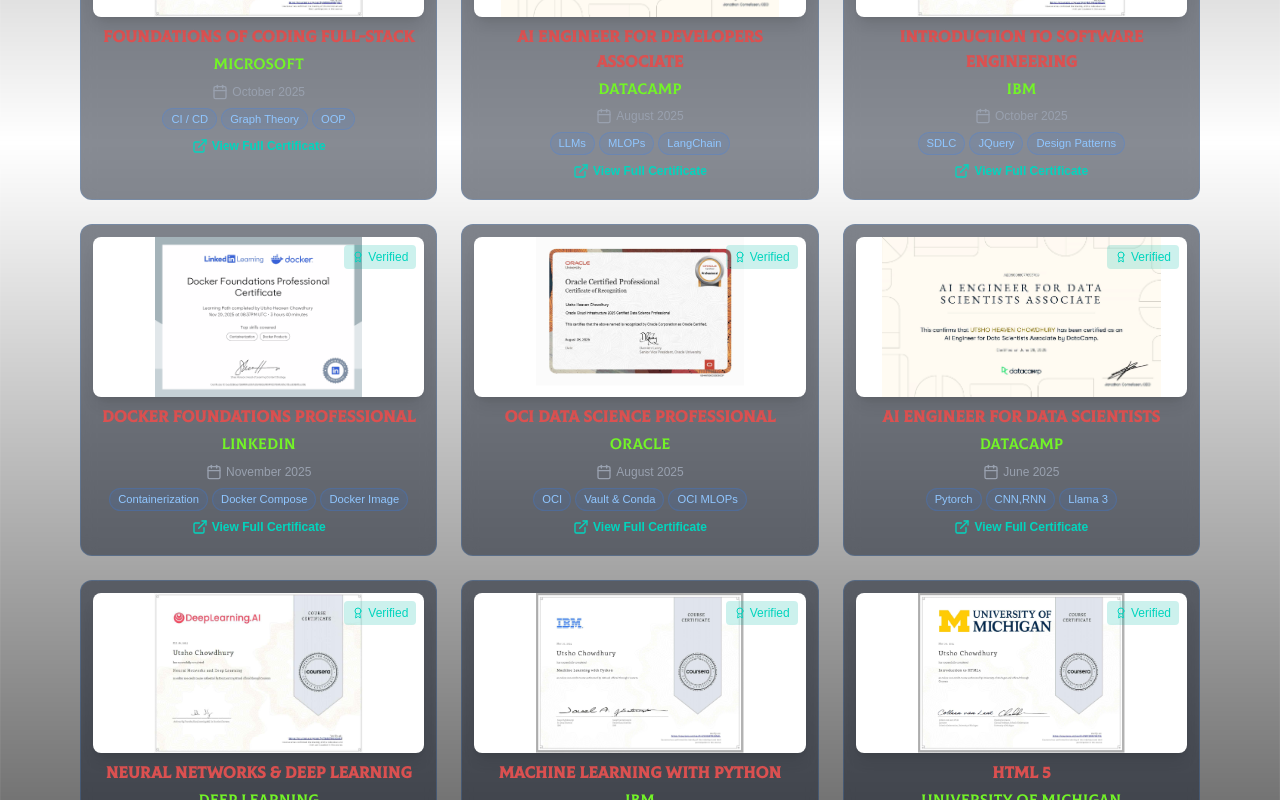
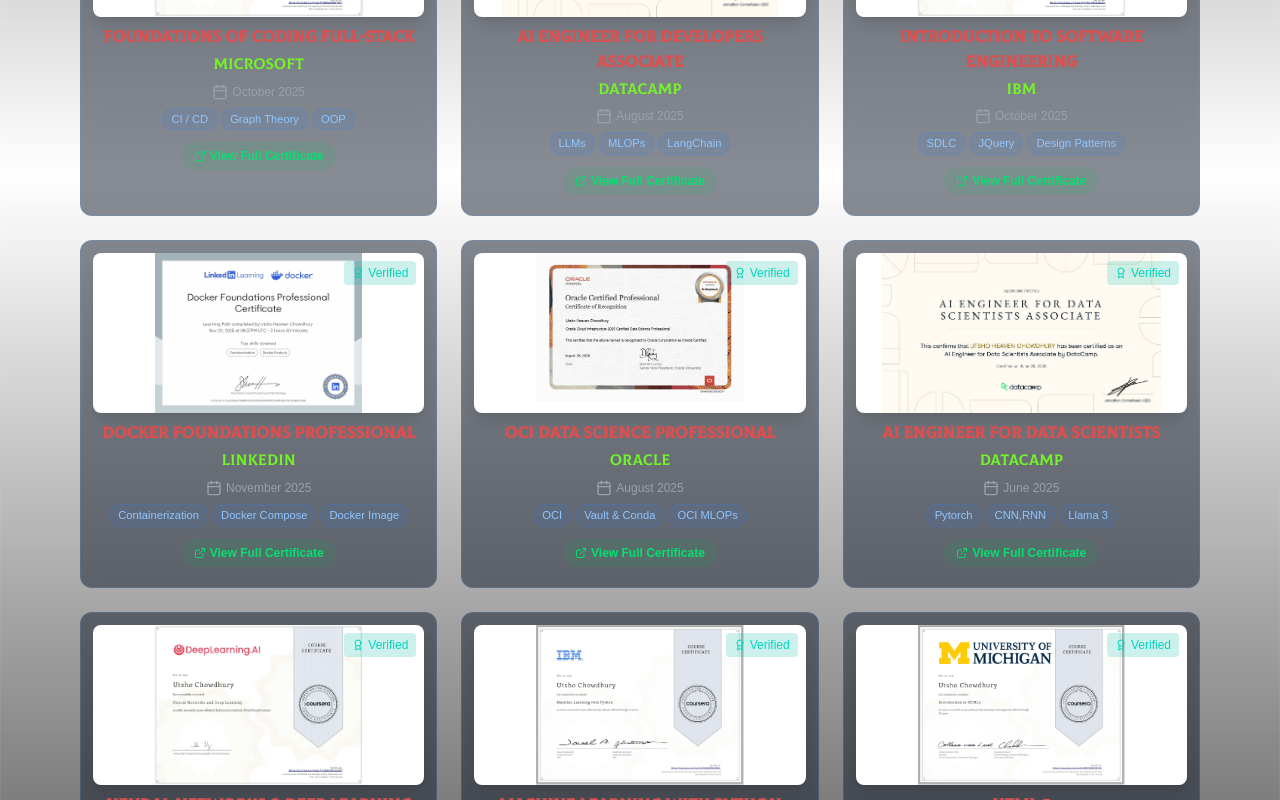
Before and after one commit to uzicodes/utsho-heaven-chowdhury, a Next.js app: page /education in a window 1280 px wide. Shown: the part 1060-1860 px from the top of the page. Built offline with nearby package versions, Linux system fonts and the light colour scheme.

Commit message:
added a button over the "view fulll certificate"  text for better visibilty on the cert. card

```diff
--- a/src/app/education/page.tsx
+++ b/src/app/education/page.tsx
@@ -326,13 +326,15 @@
                                             </span>
                                         ))}
                                     </div>
+
+                                    {/* UPDATED: Changed from plain text link to a small light-green button */}
                                     <a
                                         href={cert.fullViewUrl}
                                         target="_blank"
                                         rel="noopener noreferrer"
-                                        className="mt-2 flex items-center justify-center gap-1 text-teal-400 hover:text-teal-300 transition-colors text-xs font-semibold"
+                                        className="mt-3 flex items-center justify-center gap-1 text-xs font-semibold bg-green-500/10 hover:bg-green-500/20 text-green-400 hover:text-green-300 px-3 py-1.5 rounded-full transition-all w-fit mx-auto"
                                     >
-                                        <ExternalLink className="w-4 h-4" />
+                                        <ExternalLink className="w-3 h-3" />
                                         View Full Certificate
                                     </a>
                                 </div>
```
